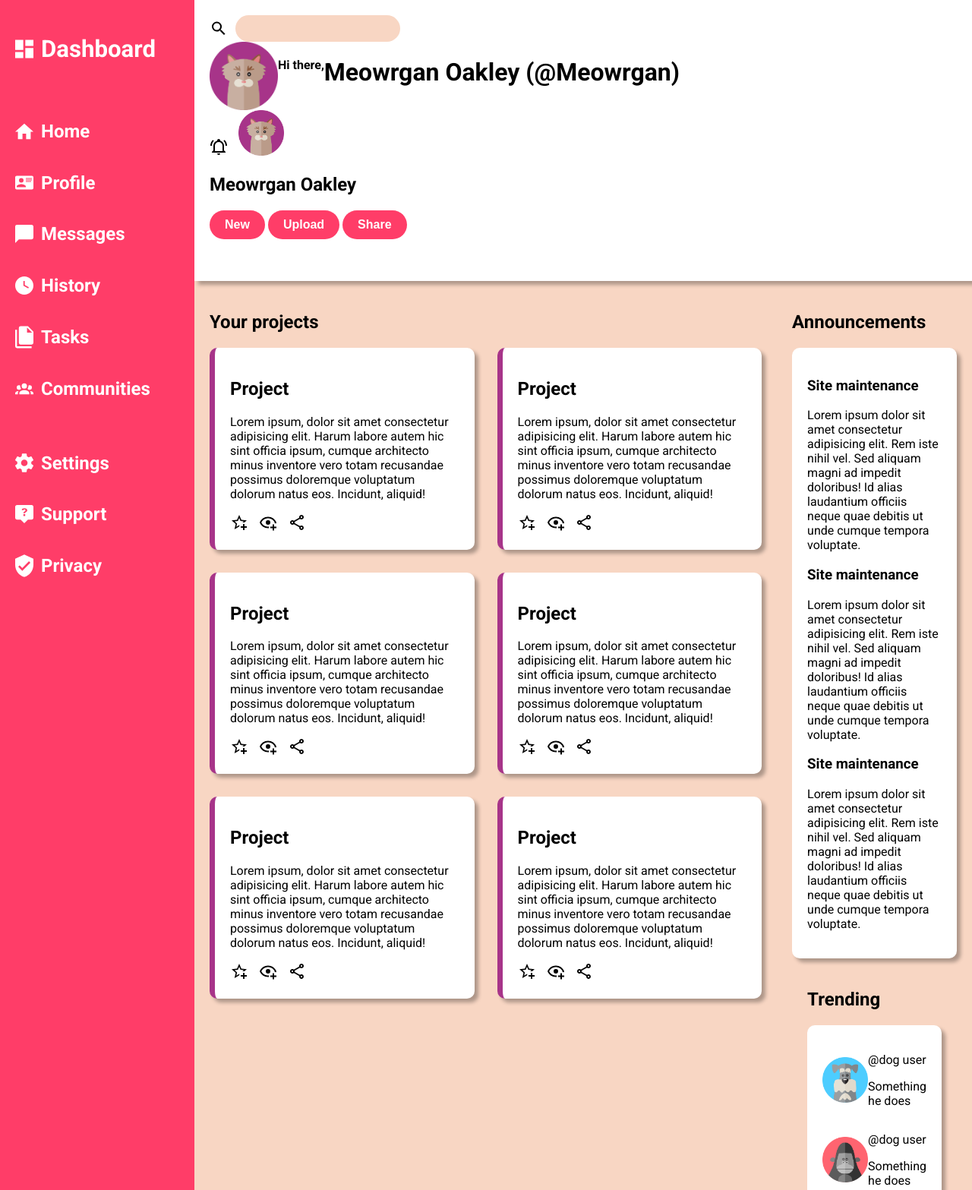
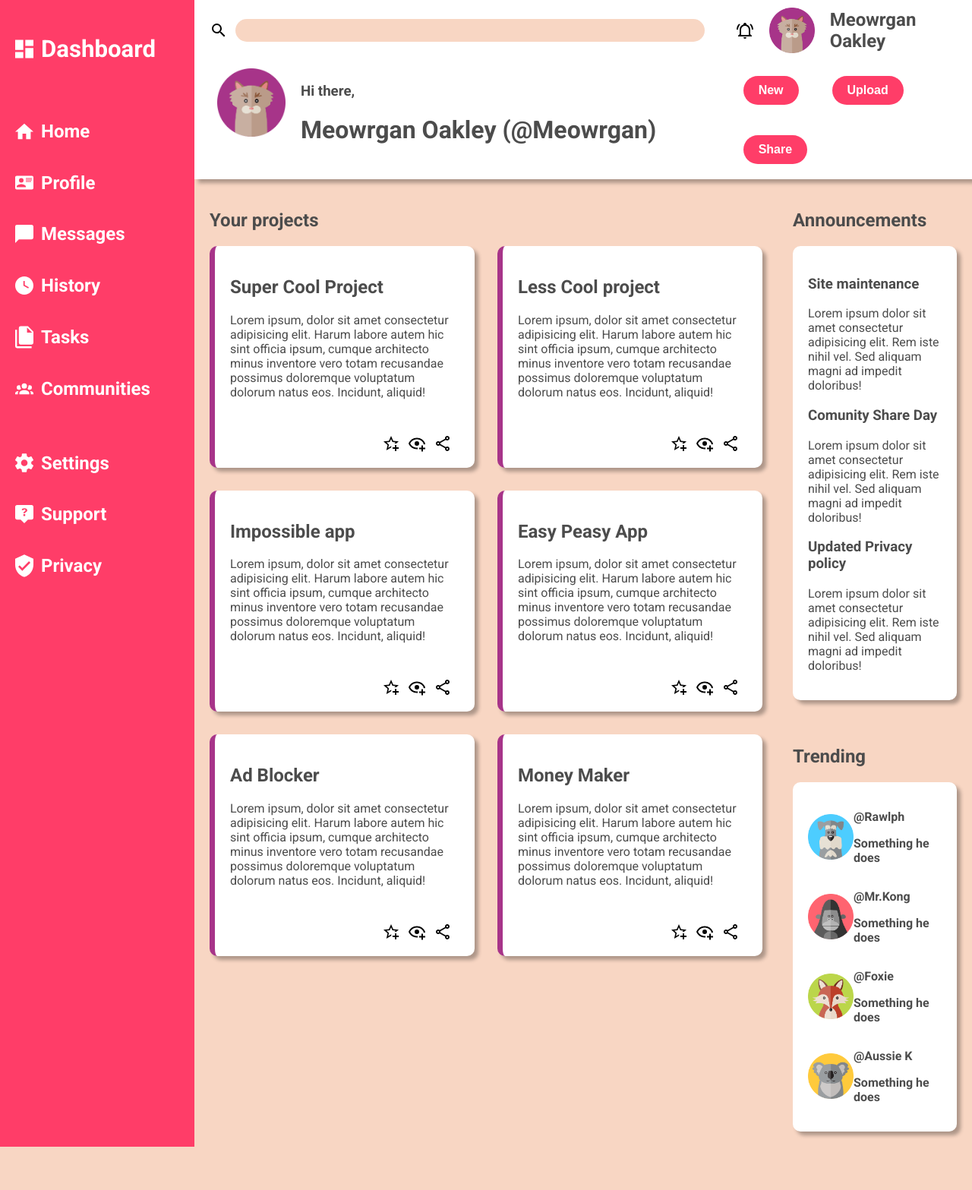
Before and after one commit to criserrz/Admin-dashboard, a plain HTML site: page index.html in a window 1280 px wide. Shown: the top 1567 px of the page at 76% size. After the commit the page ends 1510 px from the top, so only its background shows below. Drawn offline with Linux system fonts and the light colour scheme.

Commit message:
Adjust grids and style

```diff
--- a/index.html
+++ b/index.html
@@ -78,10 +78,13 @@
           src="images/reavatares/cat.png"
           alt="user avatar"
         />
-        <h4>Hi there,</h4>
+        <div class="greeting-text">
+          <h3>Hi there,</h3>
         <h1>Meowrgan Oakley (@Meowrgan)</h1>
         </div>
-      <div class="actions">
+
+      </div>
+      <div class="profile">
         <img class="icon" src="images/bell-ring-outline.svg" alt="alert" />
         <img
           class="avatar-sm"
@@ -89,6 +92,8 @@
           alt="user avatar"
         />
         <h2>Meowrgan Oakley</h2>
+      </div>
+      <div class="action-buttons">
         <button class="button">New</button>
       <button class="button">Upload</button>
       <button class="button">Share</button>
@@ -99,14 +104,21 @@
         <h2>Your projects</h2>
         <div class="cards-container">
           <div class="card">
-            <h2>Project</h2>
+            <div class="card-text">
+              <h2>Super Cool Project</h2>
               <p>
                 Lorem ipsum, dolor sit amet consectetur adipisicing elit. Harum
                 labore autem hic sint officia ipsum, cumque architecto minus
                 inventore vero totam recusandae possimus doloremque voluptatum
                 dolorum natus eos. Incidunt, aliquid!
               </p>
-            <img class="icon" src="images/star-plus-outline.svg" alt="favorite" />
+            </div>
+            <div class="card-icons">
+              <img
+                class="icon"
+                src="images/star-plus-outline.svg"
+                alt="favorite"
+              />
               <img
                 class="icon"
                 src="images/eye-plus-outline.svg"
@@ -118,15 +130,23 @@
                 alt="share"
               />
             </div>
+          </div>
           <div class="card">
-            <h2>Project</h2>
+            <div class="card-text">
+              <h2>Less Cool project</h2>
               <p>
                 Lorem ipsum, dolor sit amet consectetur adipisicing elit. Harum
                 labore autem hic sint officia ipsum, cumque architecto minus
                 inventore vero totam recusandae possimus doloremque voluptatum
                 dolorum natus eos. Incidunt, aliquid!
               </p>
-            <img class="icon" src="images/star-plus-outline.svg" alt="favorite" />
+            </div>
+            <div class="card-icons">
+              <img
+                class="icon"
+                src="images/star-plus-outline.svg"
+                alt="favorite"
+              />
               <img
                 class="icon"
                 src="images/eye-plus-outline.svg"
@@ -138,15 +158,23 @@
                 alt="share"
               />
             </div>
+          </div>
           <div class="card">
-            <h2>Project</h2>
+            <div class="card-text">
+              <h2>Impossible app</h2>
               <p>
                 Lorem ipsum, dolor sit amet consectetur adipisicing elit. Harum
                 labore autem hic sint officia ipsum, cumque architecto minus
                 inventore vero totam recusandae possimus doloremque voluptatum
                 dolorum natus eos. Incidunt, aliquid!
               </p>
-            <img class="icon" src="images/star-plus-outline.svg" alt="favorite" />
+            </div>
+            <div class="card-icons">
+              <img
+                class="icon"
+                src="images/star-plus-outline.svg"
+                alt="favorite"
+              />
               <img
                 class="icon"
                 src="images/eye-plus-outline.svg"
@@ -158,15 +186,23 @@
                 alt="share"
               />
             </div>
+          </div>
           <div class="card">
-            <h2>Project</h2>
+            <div class="card-text">
+              <h2>Easy Peasy App</h2>
               <p>
                 Lorem ipsum, dolor sit amet consectetur adipisicing elit. Harum
                 labore autem hic sint officia ipsum, cumque architecto minus
                 inventore vero totam recusandae possimus doloremque voluptatum
                 dolorum natus eos. Incidunt, aliquid!
               </p>
-            <img class="icon" src="images/star-plus-outline.svg" alt="favorite" />
+            </div>
+            <div class="card-icons">
+              <img
+                class="icon"
+                src="images/star-plus-outline.svg"
+                alt="favorite"
+              />
               <img
                 class="icon"
                 src="images/eye-plus-outline.svg"
@@ -178,15 +214,23 @@
                 alt="share"
               />
             </div>
+          </div>
           <div class="card">
-            <h2>Project</h2>
+            <div class="card-text">
+              <h2>Ad Blocker</h2>
               <p>
                 Lorem ipsum, dolor sit amet consectetur adipisicing elit. Harum
                 labore autem hic sint officia ipsum, cumque architecto minus
                 inventore vero totam recusandae possimus doloremque voluptatum
                 dolorum natus eos. Incidunt, aliquid!
               </p>
-            <img class="icon" src="images/star-plus-outline.svg" alt="favorite" />
+            </div>
+            <div class="card-icons">
+              <img
+                class="icon"
+                src="images/star-plus-outline.svg"
+                alt="favorite"
+              />
               <img
                 class="icon"
                 src="images/eye-plus-outline.svg"
@@ -198,15 +242,23 @@
                 alt="share"
               />
             </div>
+          </div>
           <div class="card">
-            <h2>Project</h2>
+            <div class="card-text">
+              <h2>Money Maker</h2>
               <p>
                 Lorem ipsum, dolor sit amet consectetur adipisicing elit. Harum
                 labore autem hic sint officia ipsum, cumque architecto minus
                 inventore vero totam recusandae possimus doloremque voluptatum
                 dolorum natus eos. Incidunt, aliquid!
               </p>
-            <img class="icon" src="images/star-plus-outline.svg" alt="favorite" />
+            </div>
+            <div class="card-icons">
+              <img
+                class="icon"
+                src="images/star-plus-outline.svg"
+                alt="favorite"
+              />
               <img
                 class="icon"
                 src="images/eye-plus-outline.svg"
@@ -220,7 +272,8 @@
             </div>
           </div>
         </div>
-
+      </div>
+      <div class="main-right">
         <div class="anns">
           <h2>Announcements</h2>
           <div class="ann-box">
@@ -228,30 +281,27 @@
               <h3>Site maintenance</h3>
               <p>
                 Lorem ipsum dolor sit amet consectetur adipisicing elit. Rem iste
-              nihil vel. Sed aliquam magni ad impedit doloribus! Id alias
-              laudantium officiis neque quae debitis ut unde cumque tempora
-              voluptate.
+                nihil vel. Sed aliquam magni ad impedit doloribus!
               </p>
             </div>
             <div>
-            <h3>Site maintenance</h3>
+              <h3>Comunity Share Day</h3>
               <p>
                 Lorem ipsum dolor sit amet consectetur adipisicing elit. Rem iste
-              nihil vel. Sed aliquam magni ad impedit doloribus! Id alias
-              laudantium officiis neque quae debitis ut unde cumque tempora
-              voluptate.
+                nihil vel. Sed aliquam magni ad impedit doloribus!
               </p>
             </div>
             <div>
-            <h3>Site maintenance</h3>
+              <h3>Updated Privacy policy</h3>
               <p>
                 Lorem ipsum dolor sit amet consectetur adipisicing elit. Rem iste
-              nihil vel. Sed aliquam magni ad impedit doloribus! Id alias
-              laudantium officiis neque quae debitis ut unde cumque tempora
-              voluptate.
+                nihil vel. Sed aliquam magni ad impedit doloribus!
               </p>
             </div>
           </div>
+
+        </div>
+
         <div class="trending">
           <h2>Trending</h2>
           <div class="tr-box">
@@ -261,8 +311,8 @@
                 src="images/reavatares/dog.png"
                 alt="another user"
               />
-              <div>
-                <p>@dog user</p>
+              <div class="tr-profile-text">
+                <p>@Rawlph</p>
                 <p>Something he does</p>
               </div>
             </div>
@@ -272,8 +322,8 @@
                 src="images/reavatares/gorilla.png"
                 alt="another user"
               />
-              <div>
-                <p>@dog user</p>
+              <div class="tr-profile-text">
+                <p>@Mr.Kong</p>
                 <p>Something he does</p>
               </div>
             </div>
@@ -283,8 +333,8 @@
                 src="images/reavatares/fox.png"
                 alt="another user"
               />
-              <div>
-                <p>@dog user</p>
+              <div class="tr-profile-text">
+                <p>@Foxie</p>
                 <p>Something he does</p>
               </div>
             </div>
@@ -294,14 +344,15 @@
                 src="images/reavatares/koala.png"
                 alt="another user"
               />
-              <div>
-                <p>@dog user</p>
+              <div class="tr-profile-text">
+                <p>@Aussie K</p>
                 <p>Something he does</p>
               </div>
             </div>
           </div>
         </div>
       </div>
+
     </main>
   </body>
 </html>
--- a/styles.css
+++ b/styles.css
@@ -1,8 +1,10 @@
+/*General Settings*/
 :root {
   --icon-size: 1.5rem;
   --primary-color: #ff3d68;
   --secondary-color: #a73489;
   --primary-color-light: #f8d6c3;
+  --def-padd:20px;
   font-family: "Roboto", sans-serif;
 }
 body {
@@ -10,7 +12,8 @@ body {
   padding: 0;
   background-color: var(--primary-color-light);
   display: grid;
-  grid-template: 1fr 1fr 1fr 1fr 1fr/1fr 1fr 1fr 1fr 1fr;
+  grid-template: .5fr 1fr 1fr 1fr /1fr 1fr 1fr 1fr 1fr;
+  color: rgb(76, 76, 76);
 }
 .icon {
   width: var(--icon-size);
@@ -18,11 +21,12 @@ body {
   filter: brightness(200%);
   margin-right: 10px;
 }
+/*SIDEBAR*/
 .sidebar {
   background-color: var(--primary-color);
   color: white;
-  grid-area: 1/1/6/2;
-  padding: 20px;
+  grid-area: 1/1/5/2;
+  padding: var(--def-padd);
   display: flex;
   flex-direction: column;
 }
@@ -37,17 +41,49 @@ body {
 .sidebar-item {
   display: flex;
 }
+
+/*HEADER*/
 header {
+  grid-area: 1/2/2/6;
+  display: grid;
+  grid-template: .5fr .5fr/1fr 1fr 1fr;
   background-color: white;
-  grid-area: 1/2/2/6;
-  padding: 20px;
   box-shadow: 5px 5px 5px rgba(0,0,0, .3);
 }
 .search, .greeting{
     display: flex;
 }
+.search, .greeting, .profile, .action-buttons{
+  padding: 0px 20px;
+}
+.search{
+  grid-area: 1/1/2/3;
+  display: flex;
+  align-items: center;
+}
+.greeting{
+  grid-area: 2/1/3/3;
+}
+.greeting >*{
+  margin: 10px;
+}
+.profile{
+  grid-area: 1/3/2/4;
+  display: flex;
+  justify-content: center;
+  align-items: center;
+}
+.profile >*{
+  margin: 10px;
+}
+.action-buttons{
+  grid-area: 2/3/3/4;
+  justify-self:center;
+  align-self: center;
+}
 input{
-    padding: 10px 20px;
+    min-width: 90%;
+    min-height: 30px;
     border-radius: 20px;
     background-color: var(--primary-color-light);
     border: none;
@@ -63,30 +99,44 @@ input{
   border: none;
   font-weight: bolder;
   font-size: 1rem;
+  margin: var(--def-padd);
 }
 
+/*MAIN*/
 main {
-  grid-area: 2/2/6/6;
+  grid-area: 2/2/5/6;
   display: grid;
-  grid-template-columns: 1fr 1fr 1fr 1fr;
+  grid-template-columns: 1.5fr 1.5fr 1fr ;
 
 }
 .projects{
-  grid-column: 1/4;
+  grid-column: 1/3;
   padding: 20px;
 }
+.main-right{
+  grid-column: 3/4;
+}
 .cards-container{
-    display: grid;
+  display: grid;
   grid-template-columns: 1fr 1fr;
   gap: 30px;
 }
 .card {
+  display: flex;
+  flex-direction: column;
+  justify-content: space-between;
   background-color: white;
   border-radius: 10px;
   border-left: 7px solid var(--secondary-color);
   box-shadow: 5px 5px 5px rgba(0,0,0, .3);
   padding: 20px;
 }
+.card-icons{
+  display: flex;
+  justify-content: flex-end;
+  margin-top: 30px;
+}
+
 .anns, .trending{
     padding: 20px;
 }
@@ -100,6 +150,11 @@ main {
 .tr-profile{
     display: flex;
     align-items: center;
+    justify-content: space-around;
+}
+.tr-profile-text{
+  font-weight: bold;
+
 }
 .avatar-sm{
     height: 60px;
```
Lines whose indentation alone changed are shown as unchanged.
